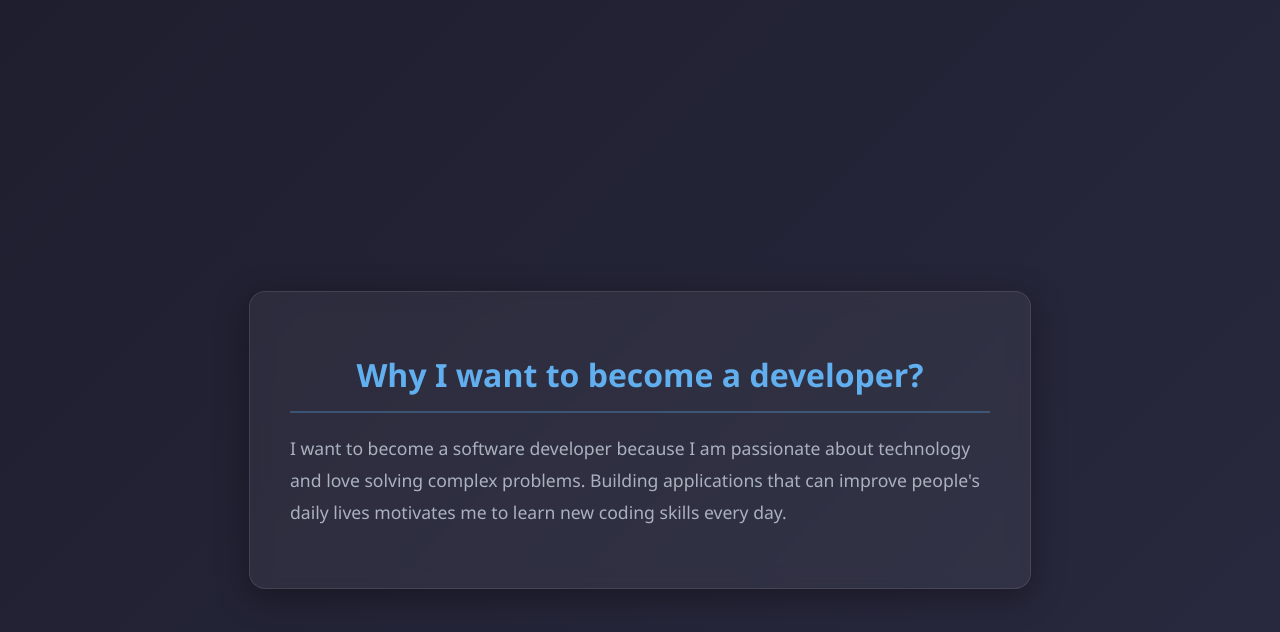
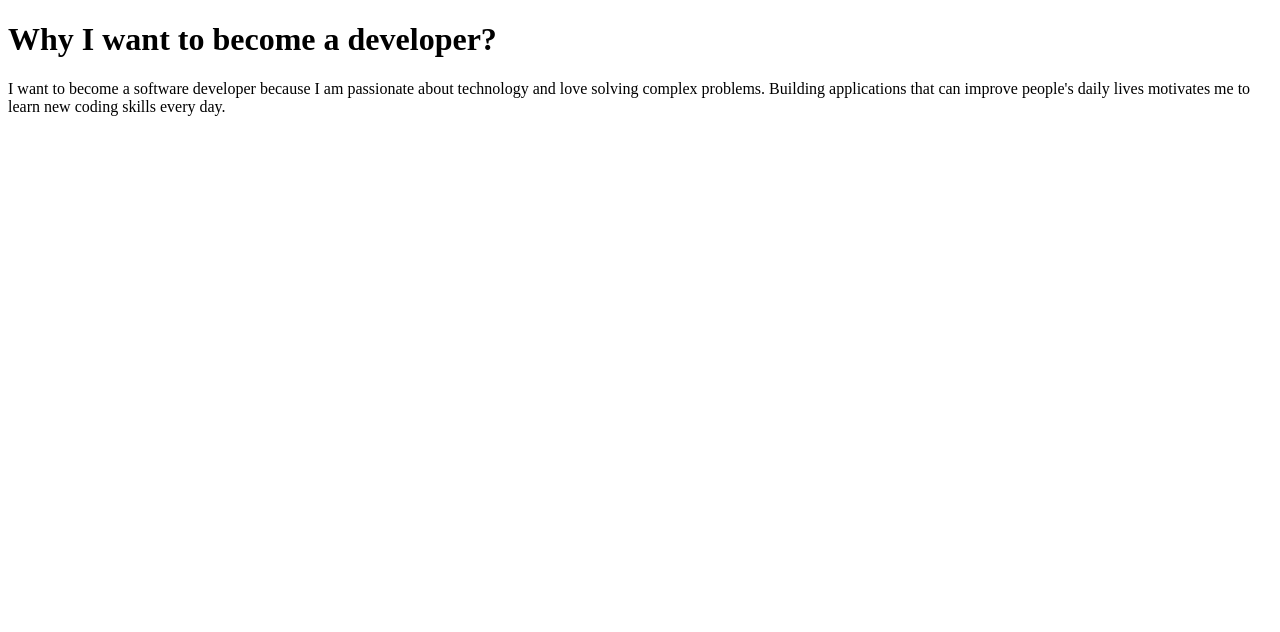
Before and after one commit to acciojob/why-software-muralikrishnakodi6104, a website: page main.html in a window 1280 px wide. Drawn offline with Linux system fonts and the light colour scheme.

Commit message:
created a submission

```diff
--- a/main.html
+++ b/main.html
@@ -5,54 +5,10 @@
 <head>
 	<link rel="stylesheet" href="styles.css">
 </head>
-	<style>
-		body {
-            font-family: 'Segoe UI', Tahoma, Geneva, Verdana, sans-serif;
-            background: linear-gradient(135deg, #1e1e2f, #2a2a40);
-            color: #f5f5f7;
-            margin: 0;
-            padding: 40px;
-            display: flex;
-            flex-direction: column;
-            align-items: center;
-            justify-content: center;
-            min-height: 100vh;
-        }
 
-        .container {
-            background: rgba(255, 255, 255, 0.05);
-            backdrop-filter: blur(10px);
-            border: 1px solid rgba(255, 255, 255, 0.1);
-            border-radius: 16px;
-            padding: 40px;
-            max-width: 700px;
-            box-shadow: 0 8px 32px 0 rgba(0, 0, 0, 0.37);
-        }
-
-        h1 {
-            color: #61afef;
-            font-size: 2rem;
-            margin-bottom: 20px;
-            text-align: center;
-            border-bottom: 2px solid rgba(97, 175, 239, 0.3);
-            padding-bottom: 15px;
-        }
-
-        p {
-            line-height: 1.8;
-            font-size: 1.1rem;
-            color: #abb2bf;
-            margin-bottom: 20px;
-        }
-
-        .highlight {
-            color: #98c379;
-            font-weight: 600;
-        }
-	</style>
 
 <body>
-	<div class="container">
+	<div >
 	<h1>Why I want to become a developer?</h1>
 	<p>I want to become a software developer because I am passionate about technology and love solving complex problems. Building applications that can improve people's daily lives motivates me to learn new coding skills every day.</p>
 	</div>
```
